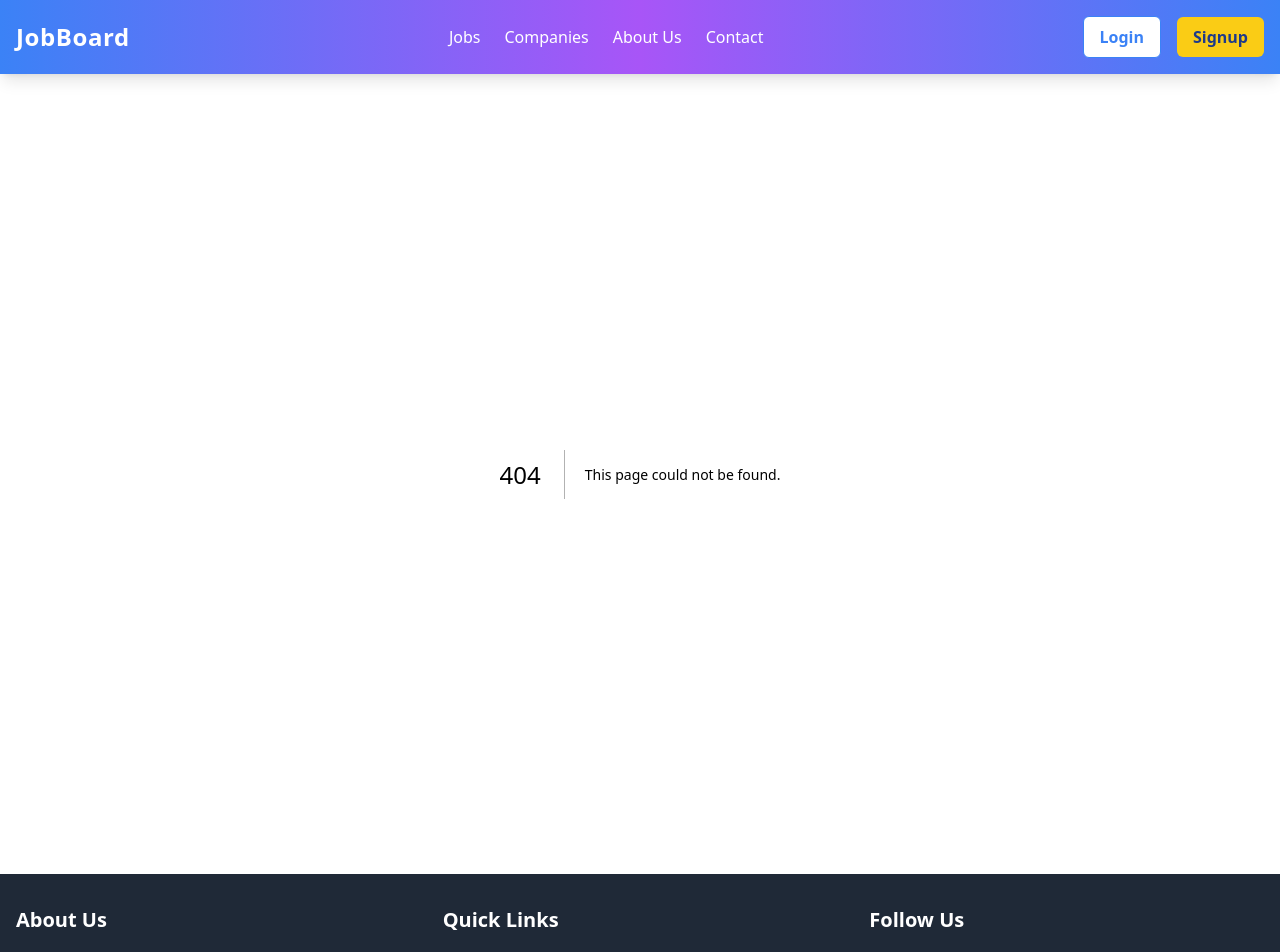
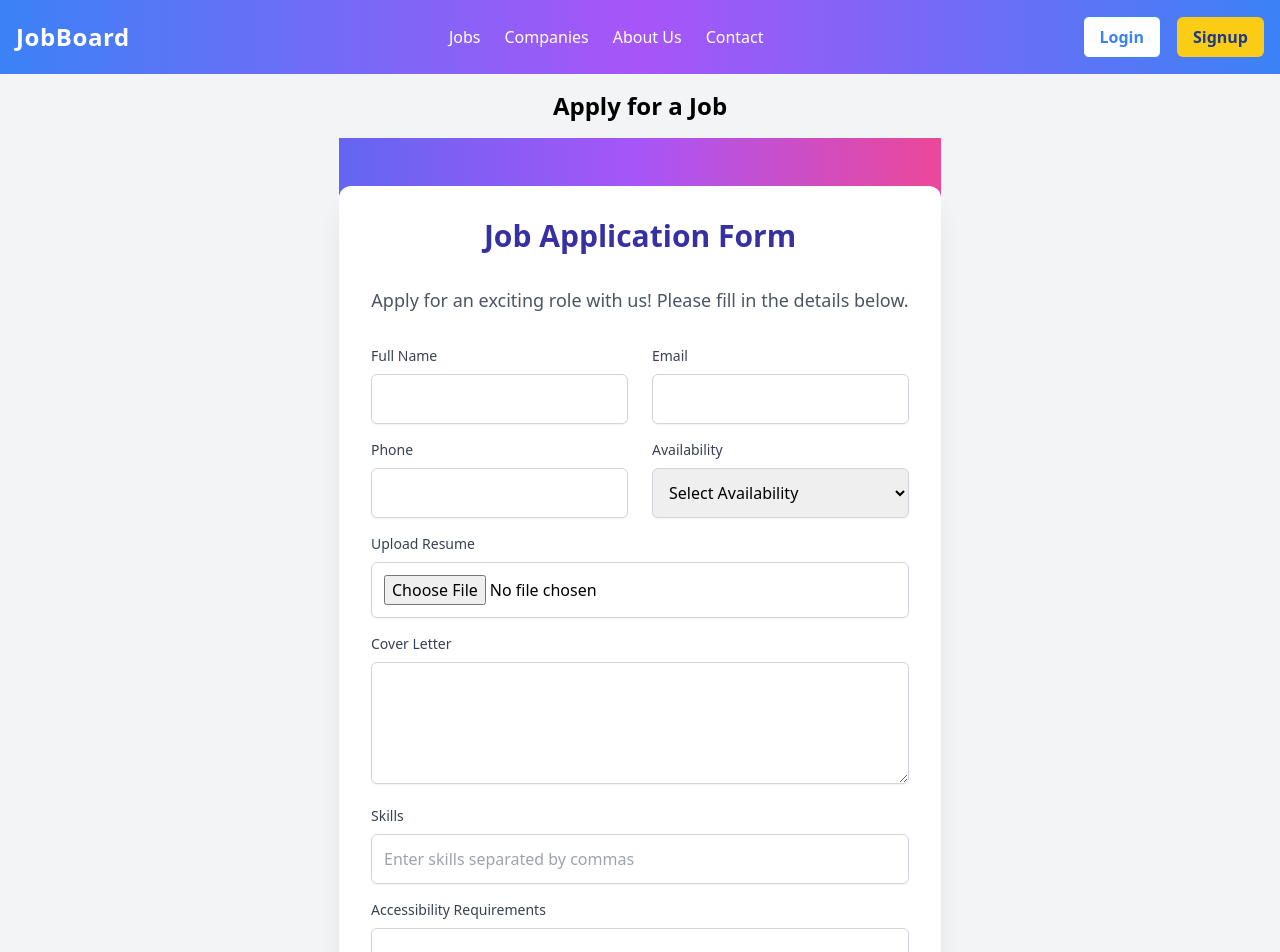
Before and after one commit to Masigacodes/gomycode-job-board, a Next.js app: page /apply in a window 1280 px wide. Before the commit this address had no page. Shown: the top 952 px of the page. Built offline with nearby package versions, Linux system fonts and the light colour scheme.

Commit message:
add job application form

```diff
--- /dev/null
+++ b/src/app/apply/page.tsx
@@ -0,0 +1,13 @@
+import JobApplicationForm from '@/components/ui/JobApplicationForm';
+import React from 'react';
+
+const ApplyPage: React.FC = () => {
+  return (
+    <div className="min-h-screen bg-gray-100 p-4 flex flex-col items-center justify-center">
+      <h1 className="text-2xl font-bold mb-4">Apply for a Job</h1>
+      <JobApplicationForm />
+    </div>
+  );
+};
+
+export default ApplyPage;
--- /dev/null
+++ b/src/components/ui/JobApplicationForm.tsx
@@ -0,0 +1,196 @@
+"use client"; // Ensure this is at the top
+
+import React, { useState } from 'react';
+
+interface FormData {
+  fullName: string;
+  email: string;
+  phone: string;
+  resume: File | null;
+  coverLetter: string;
+  skills: string[];
+  availability: string;
+  accessibilityRequirements: string;
+}
+
+const JobApplicationForm: React.FC = () => {
+  const [formData, setFormData] = useState<FormData>({
+    fullName: '',
+    email: '',
+    phone: '',
+    resume: null,
+    coverLetter: '',
+    skills: [],
+    availability: '',
+    accessibilityRequirements: '',
+  });
+
+  const [errors, setErrors] = useState<{ [key: string]: string }>({});
+
+  const validate = (): boolean => {
+    const newErrors: { [key: string]: string } = {};
+    if (!formData.fullName) newErrors.fullName = 'Full Name is required';
+    if (!formData.email) newErrors.email = 'Email is required';
+    if (!formData.phone) newErrors.phone = 'Phone number is required';
+    if (!formData.resume) newErrors.resume = 'Please upload your resume';
+    setErrors(newErrors);
+    return Object.keys(newErrors).length === 0;
+  };
+
+  const handleChange = (e: React.ChangeEvent<HTMLInputElement | HTMLTextAreaElement>) => {
+    setFormData({ ...formData, [e.target.name]: e.target.value });
+  };
+
+  const handleFileChange = (e: React.ChangeEvent<HTMLInputElement>) => {
+    if (e.target.files) {
+      setFormData({ ...formData, resume: e.target.files[0] });
+    }
+  };
+
+  const handleSkillsChange = (e: React.ChangeEvent<HTMLInputElement>) => {
+    // Ensure correct type handling for the input
+    const skillsArray = e.target.value.split(',').map(skill => skill.trim());
+    setFormData({ ...formData, skills: skillsArray });
+  };
+
+  const handleSubmit = (e: React.FormEvent) => {
+    e.preventDefault();
+    if (validate()) {
+      console.log('Form submitted', formData);
+      // Add API call here
+    }
+  };
+
+  return (
+    <div className="bg-gradient-to-r from-indigo-500 via-purple-500 to-pink-500 py-12">
+      <div className="max-w-4xl mx-auto bg-white p-8 rounded-xl shadow-xl">
+        <h2 className="text-3xl font-extrabold text-center text-indigo-800 mb-8">
+          Job Application Form
+        </h2>
+
+        <p className="text-lg text-center text-gray-600 mb-8">
+          Apply for an exciting role with us! Please fill in the details below.
+        </p>
+
+        <form onSubmit={handleSubmit}>
+          <div className="grid grid-cols-1 md:grid-cols-2 gap-6 mb-4">
+            <div>
+              <label htmlFor="fullName" className="block text-sm font-medium text-gray-700">Full Name</label>
+              <input
+                type="text"
+                id="fullName"
+                name="fullName"
+                value={formData.fullName}
+                onChange={handleChange}
+                className="mt-2 w-full p-3 border border-gray-300 rounded-md shadow-sm focus:ring-indigo-500 focus:border-indigo-500"
+              />
+              {errors.fullName && <p className="text-red-500 text-sm mt-2">{errors.fullName}</p>}
+            </div>
+
+            <div>
+              <label htmlFor="email" className="block text-sm font-medium text-gray-700">Email</label>
+              <input
+                type="email"
+                id="email"
+                name="email"
+                value={formData.email}
+                onChange={handleChange}
+                className="mt-2 w-full p-3 border border-gray-300 rounded-md shadow-sm focus:ring-indigo-500 focus:border-indigo-500"
+              />
+              {errors.email && <p className="text-red-500 text-sm mt-2">{errors.email}</p>}
+            </div>
+          </div>
+
+          <div className="grid grid-cols-1 md:grid-cols-2 gap-6 mb-4">
+            <div>
+              <label htmlFor="phone" className="block text-sm font-medium text-gray-700">Phone</label>
+              <input
+                type="tel"
+                id="phone"
+                name="phone"
+                value={formData.phone}
+                onChange={handleChange}
+                className="mt-2 w-full p-3 border border-gray-300 rounded-md shadow-sm focus:ring-indigo-500 focus:border-indigo-500"
+              />
+              {errors.phone && <p className="text-red-500 text-sm mt-2">{errors.phone}</p>}
+            </div>
+
+            <div>
+              <label htmlFor="availability" className="block text-sm font-medium text-gray-700">Availability</label>
+              <select
+                id="availability"
+                name="availability"
+                value={formData.availability}
+                onChange={handleChange}
+                className="mt-2 w-full p-3 border border-gray-300 rounded-md shadow-sm focus:ring-indigo-500 focus:border-indigo-500"
+              >
+                <option value="">Select Availability</option>
+                <option value="immediately">Immediately</option>
+                <option value="1-2 weeks">1-2 weeks</option>
+                <option value="1 month">1 month</option>
+              </select>
+            </div>
+          </div>
+
+          <div className="mb-4">
+            <label htmlFor="resume" className="block text-sm font-medium text-gray-700">Upload Resume</label>
+            <input
+              type="file"
+              id="resume"
+              name="resume"
+              onChange={handleFileChange}
+              className="mt-2 w-full p-3 border border-gray-300 rounded-md shadow-sm focus:ring-indigo-500 focus:border-indigo-500"
+            />
+            {errors.resume && <p className="text-red-500 text-sm mt-2">{errors.resume}</p>}
+          </div>
+
+          <div className="mb-4">
+            <label htmlFor="coverLetter" className="block text-sm font-medium text-gray-700">Cover Letter</label>
+            <textarea
+              id="coverLetter"
+              name="coverLetter"
+              value={formData.coverLetter}
+              onChange={handleChange}
+              rows={4}
+              className="mt-2 w-full p-3 border border-gray-300 rounded-md shadow-sm focus:ring-indigo-500 focus:border-indigo-500"
+            ></textarea>
+          </div>
+
+          <div className="mb-4">
+            <label htmlFor="skills" className="block text-sm font-medium text-gray-700">Skills</label>
+            <input
+              type="text"
+              id="skills"
+              name="skills"
+              value={formData.skills.join(', ')}
+              onChange={handleSkillsChange} // Fixed event type
+              className="mt-2 w-full p-3 border border-gray-300 rounded-md shadow-sm focus:ring-indigo-500 focus:border-indigo-500"
+              placeholder="Enter skills separated by commas"
+            />
+          </div>
+
+          <div className="mb-4">
+            <label htmlFor="accessibilityRequirements" className="block text-sm font-medium text-gray-700">Accessibility Requirements</label>
+            <textarea
+              id="accessibilityRequirements"
+              name="accessibilityRequirements"
+              value={formData.accessibilityRequirements}
+              onChange={handleChange}
+              rows={3}
+              className="mt-2 w-full p-3 border border-gray-300 rounded-md shadow-sm focus:ring-indigo-500 focus:border-indigo-500"
+            ></textarea>
+          </div>
+
+          <button
+            type="submit"
+            className="w-full bg-indigo-600 text-white py-3 px-6 rounded-md hover:bg-indigo-700 focus:ring focus:ring-indigo-500 focus:ring-opacity-50"
+          >
+            Submit Application
+          </button>
+        </form>
+      </div>
+    </div>
+  );
+};
+
+export default JobApplicationForm;
```
